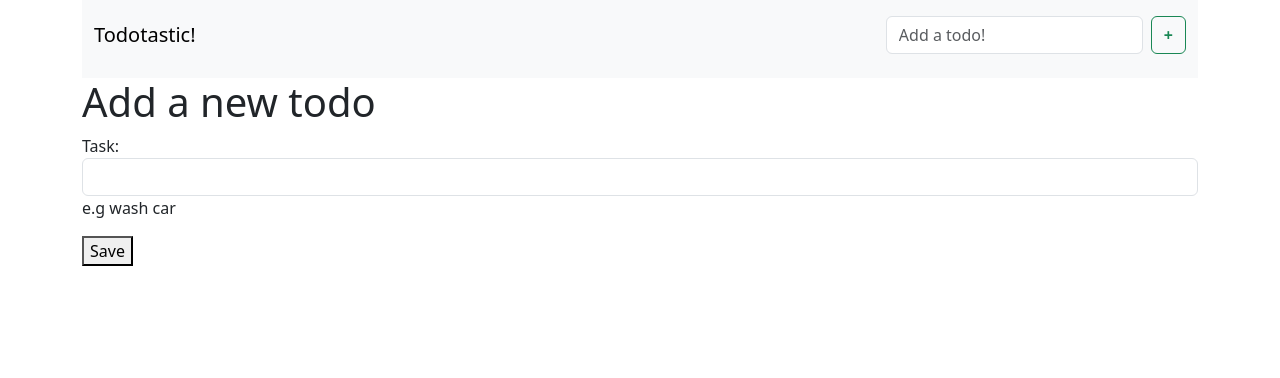
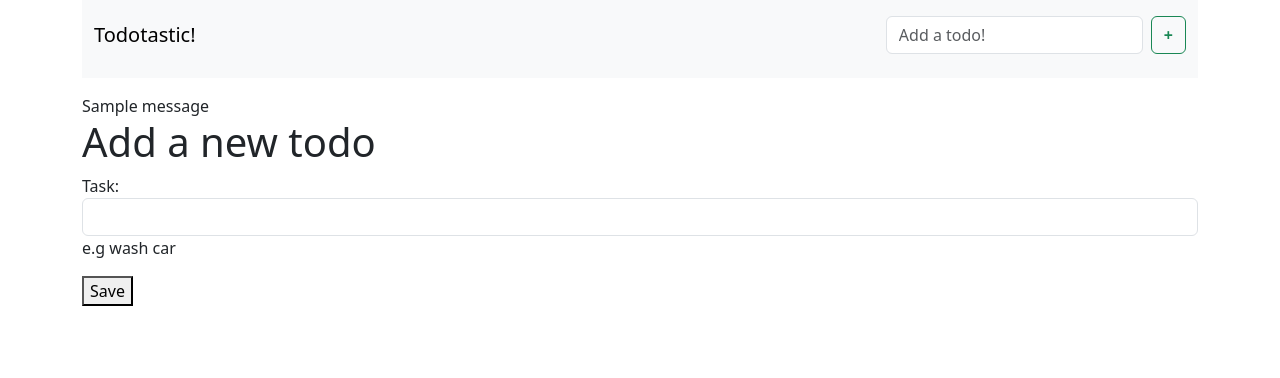
Before and after one commit to clarapenn/Todotastic, a Django app: page /todo/add/ in a window 1280 px wide. Shown: the top 378 px of the page. Run offline with Django 3.2, Linux system fonts and the light colour scheme; tables that the repository leaves empty hold one stand-in row (values such as "Sample post"); one stand-in notice (Sample message) is shown; some libraries are stand-ins or nearby versions.

Commit message:
Show a message when a Todo is added or edited
Uses Django's built-in messages framework

```diff
--- a/todo/templates/base.html
+++ b/todo/templates/base.html
@@ -39,6 +39,15 @@
       </nav>
 
     <main>
+        <div class='messages-wrapper mt-3'>
+        {% if messages %}
+            {% for message in messages %}
+                <div{% if message.tags %} class="{{ message.tags }}"{% endif %}>
+                    {{ message }}
+                </div>
+            {% endfor %}
+        {% endif %}
+        </div>
         {% block content %} {% endblock content %}
     </main>
 
--- a/todo/views.py
+++ b/todo/views.py
@@ -2,6 +2,7 @@ from django.shortcuts import redirect, render, get_object_or_404
 from todo.models import Todo
 from todo.forms import TodoForm, CompletionForm, AddForm
 from django.views.decorators.http import require_POST
+from django.contrib import messages
 
 
 def list_todos(request):
@@ -34,10 +35,12 @@ def todo_add_edit(request, todo_id=None):
         todo = get_object_or_404(Todo, id=todo_id)
         form_class = TodoForm
         redirect_args = ("todo-detail", todo_id)
+        success_message = "Todo updated!"
     else:
         todo = None
         form_class = AddForm
         redirect_args = ("todo-list",)
+        success_message = "It's on the list!"
 
     # If the user has submitted the form, that will be
     # with a POST request. Let's process that submitted data
@@ -49,6 +52,7 @@ def todo_add_edit(request, todo_id=None):
             # which updates the fields of the todo instance we passed in
             # when we made the form a few lines earlier
 
+            messages.success(request, success_message, extra_tags="alert alert-success")
             # After editing, send the user to a page where they can see the result
             return redirect(*redirect_args)
         else:
```
